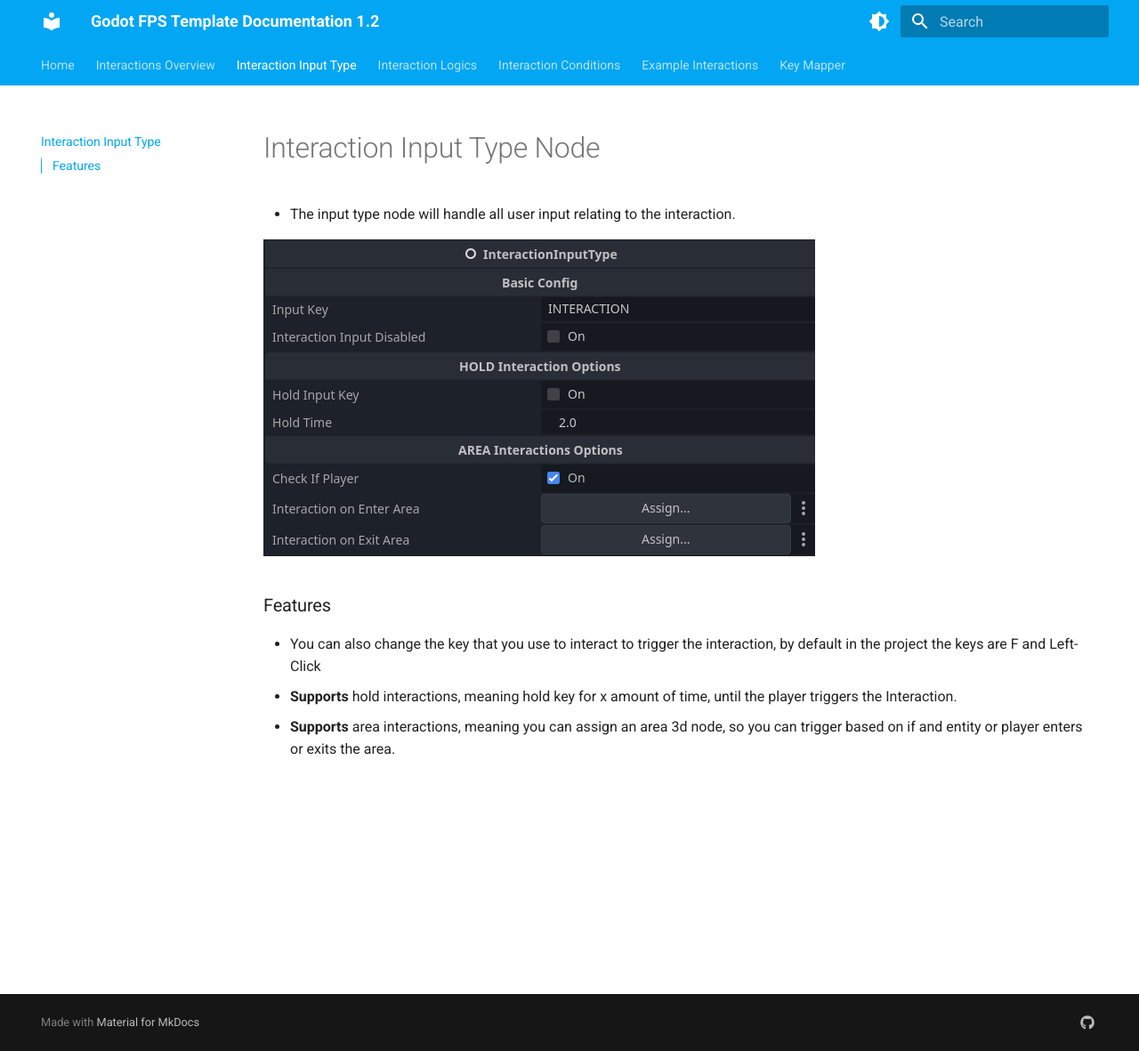
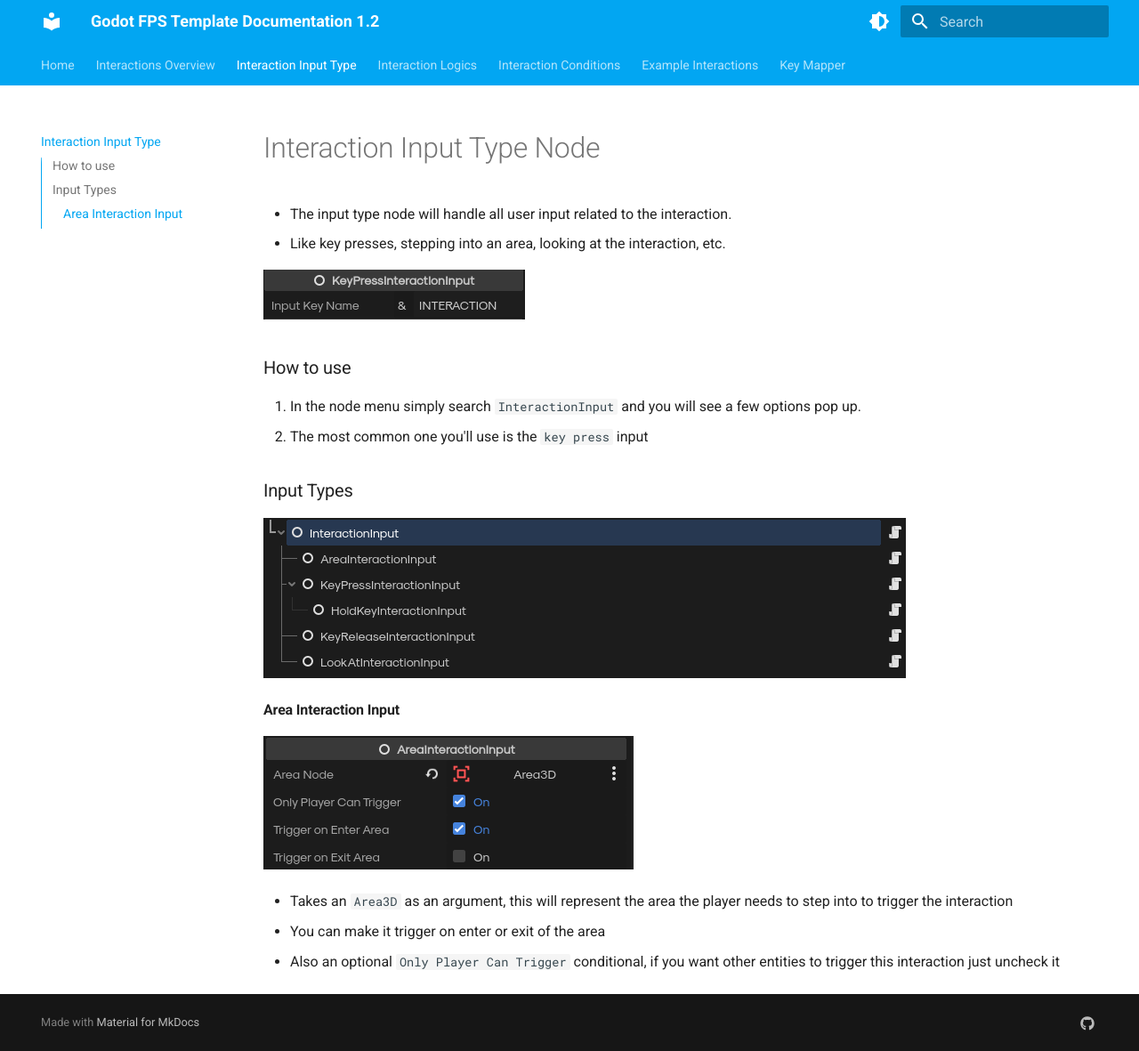
Before and after one commit to Finnder/godot-fps-template-docs, an MkDocs documentation site: the page built from docs/interaction/interaction-input-type.md, in a window 1280 px wide and 1181 px high. Shown: the whole window at 89% size. Built offline with MkDocs 1.6.1 and Material for MkDocs 9.7.7, drawn with Linux system fonts in a browser that asks for light colours.

Commit message:
input types, removed outdated examples

```diff
--- a/docs/interaction/interaction-input-type.md
+++ b/docs/interaction/interaction-input-type.md
@@ -1,10 +1,20 @@
 # Interaction Input Type Node
-- The input type node will handle all user input relating to the interaction.
+- The input type node will handle all user input related to the interaction.
+- Like key presses, stepping into an area, looking at the interaction, etc.
+
+![Input Node](../assets/interaction-input-node.png)
+
+### How to use
+1. In the node menu simply search `InteractionInput` and you will see a few options pop up.
+2. The most common one you'll use is the `key press` input
 
 
-![Alt text](../assets/interaction-input-node.png)
+### Input Types
+![Input Types](../assets/input-types.png)
 
-### Features
-- You can also change the key that you use to interact to trigger the interaction, by default in the project the keys are F and Left-Click
-- **Supports** hold interactions, meaning hold key for x amount of time, until the player triggers the Interaction.
-- **Supports** area interactions, meaning you can assign an area 3d node, so you can trigger based on if and entity or player enters or exits the area.
+#### Area Interaction Input
+![Input Types](../assets/area-input.png)
+
+- Takes an `Area3D` as an argument, this will represent the area the player needs to step into to trigger the interaction
+- You can make it trigger on enter or exit of the area
+- Also an optional `Only Player Can Trigger` conditional, if you want other entities to trigger this interaction just uncheck it
```
Also changed, not shown: docs/examples.md (+1 -17 lines), docs/assets/area-input.png (added), docs/assets/input-types.png (added), docs/assets/interaction-input-node.png, 1 other file.
